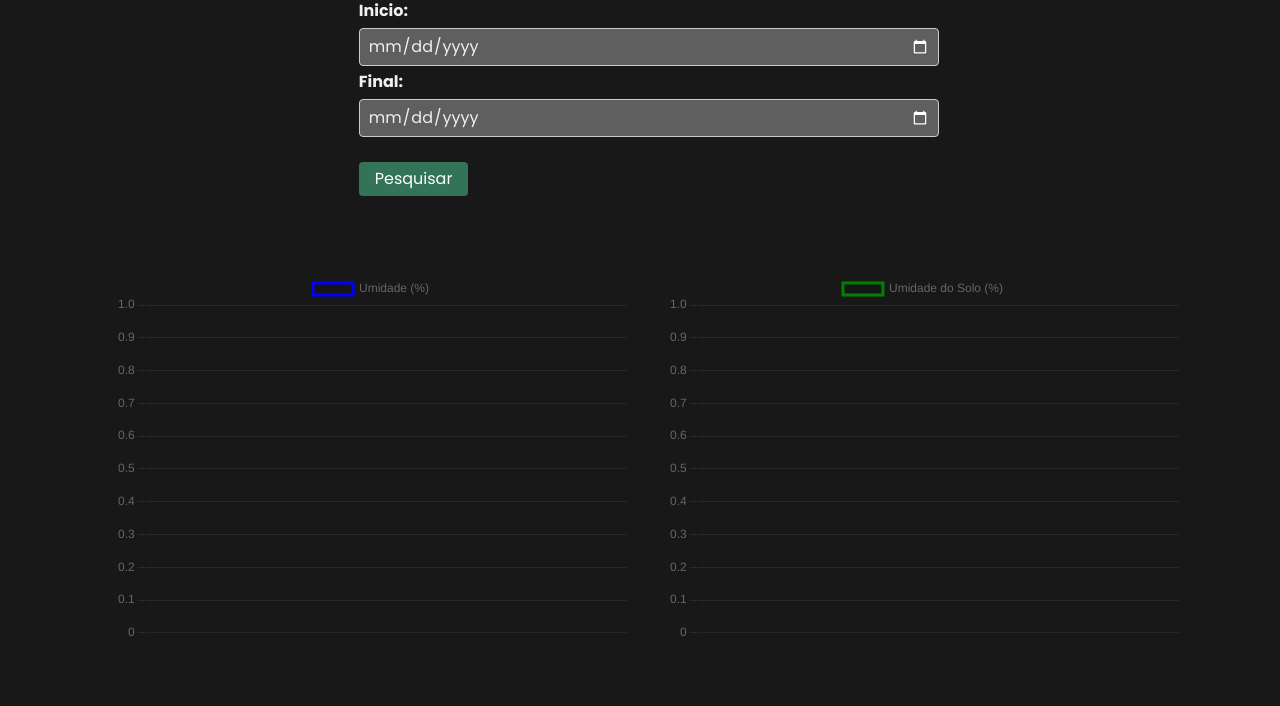
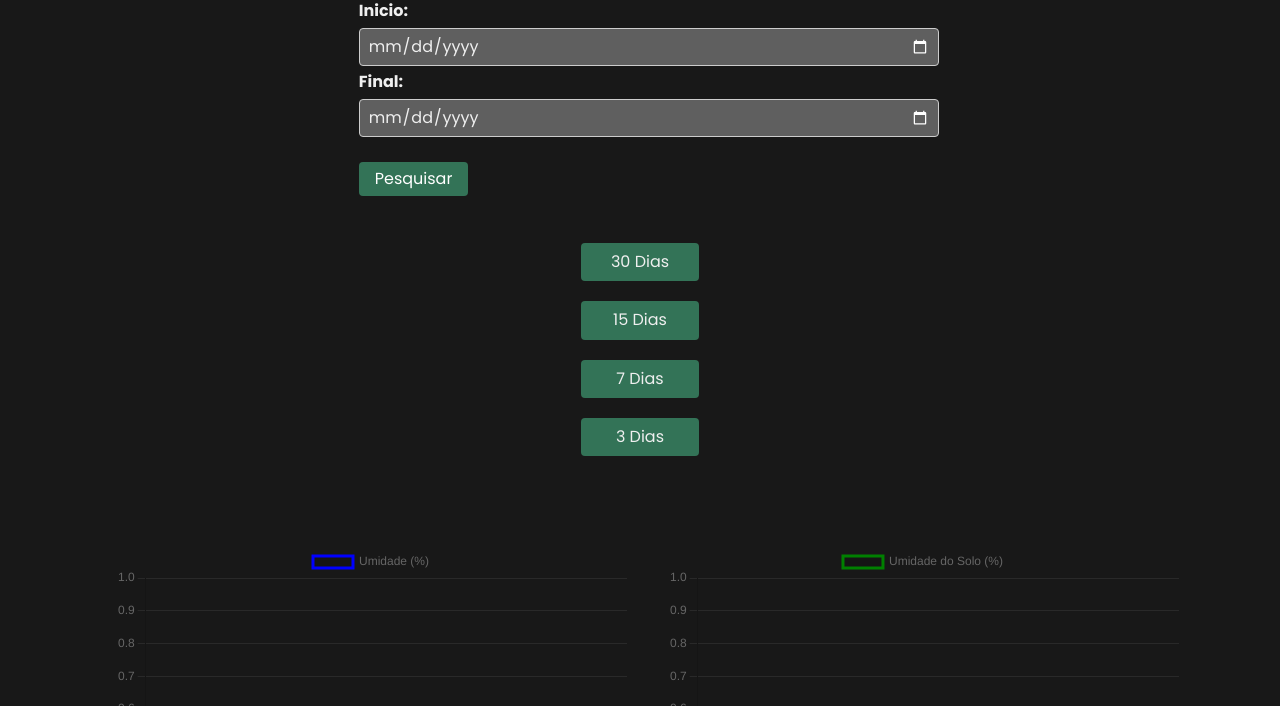
Before and after one commit to joaosuzuki98/1_sem_api_fatec, a Flask app: template templates/statistics.html in a window 1280 px wide. Shown: the part 326-1032 px from the top of the page. Run offline with Flask 3, Linux system fonts and the light colour scheme; the template is opened without the code that fills it: most values are stand-ins (such as "Sample title", 1, 10 or a date in 2020); some libraries are stand-ins or nearby versions.

Commit message:
Adicionando os botões de filtros rápidos

```diff
--- a/app.py
+++ b/app.py
@@ -99,33 +99,34 @@ def del_dia():
 
 @app.route("/statistics", methods=["GET", "POST"])
 def statistics():
-    lista = ['2023-09-14','2023-09-18']
-    listad=[]
+    lista = []
     if request.method == "POST":
-        date = str(request.form["data"]).split("-")
+        interval = request.form.get("interval")
+        if interval:
+            interval = int(interval)
+            end_date = datetime.now()
+            start_date = end_date - timedelta(days=interval)
+            lista = [(start_date + timedelta(days=i)).strftime('%Y-%m-%d') for i in range((end_date - start_date).days + 1)]
+        else:
+            date = str(request.form["data"]).split("-")
+            dia = int(date[2])
+            mes = int(date[1])
+            ano = int(date[0])
+            datef = str(request.form["dataf"]).split("-")
+            diaf = int(datef[2])
+            mesf = int(datef[1])
+            anof = int(datef[0])
 
-        dia = int(date[2])
-        mes = int(date[1])
-        ano = int(date[0])
-        datef = str(request.form["dataf"]).split("-")
+            start_date = datetime(ano, mes, dia)
+            end_date = datetime(anof, mesf, diaf)
 
-        diaf = int(datef[2])
-        mesf = int(datef[1])
-        anof = int(datef[0])
-
-        start_date = datetime(ano, mes, dia)
-        end_date = datetime(anof, mesf, diaf)
-
-        lista = []
-
-        current_date = start_date
-        while current_date <= end_date:
-            lista.append(current_date.strftime('%Y-%m-%d'))
-            current_date += timedelta(days=1)
+            current_date = start_date
+            while current_date <= end_date:
+                lista.append(current_date.strftime('%Y-%m-%d'))
+                current_date += timedelta(days=1)
 
         print(lista)
 
-    print(lista,"1")
     listasoilh = []
     listaambienth = []
     listaambientt = []
@@ -133,13 +134,11 @@ def statistics():
 
     for date_str in lista:
         try:
-            # Converter a string de data para um objeto date
             dia = datetime.strptime(date_str, '%Y-%m-%d').date()
         except ValueError:
             return jsonify({"error": "Invalid date format. Use YYYY-MM-DD."}), 400
-    for dia in lista:
+
         dados_por_dia = db.session.query(Data).filter_by(date=dia).all()
-
         if not dados_por_dia:
             return jsonify({"message": f"No data found for {dia}."})
 
--- a/static/css/style.css
+++ b/static/css/style.css
@@ -470,6 +470,20 @@ input[type="submit"]:hover {
     #searchBar {
         width: 95%;
     }
+    .btn-interval {
+        padding: 8px 16px;
+        font-size: 14px;
+    }
+
+    .btn-interval-container {
+        flex-direction: column;
+        align-items: center;
+    }
+
+    .btn-interval {
+        margin: 5px 0;
+        width: 100%;
+    }
 }
 
 @media screen and (min-width: 736px) {
@@ -480,6 +494,20 @@ input[type="submit"]:hover {
     .next-btn {
         display: block !important;
         color: var(--blue-color) !important;
+    }
+    .btn-interval {
+        padding: 8px 16px;
+        font-size: 14px;
+    }
+
+    .btn-interval-container {
+        flex-direction: column;
+        align-items: center;
+    }
+
+    .btn-interval {
+        margin: 5px 0;
+        width: 100%;
     }
 }
 
@@ -495,17 +523,59 @@ input[type="submit"]:hover {
     #download-btn {
         position: relative;
     }
+    .btn-interval {
+        padding: 8px 16px;
+        font-size: 14px;
+    }
+
+    .btn-interval-container {
+        flex-direction: column;
+        align-items: center;
+    }
+
+    .btn-interval {
+        margin: 5px 0;
+        width: 100%;
+    }
 }
 
 @media screen and (min-width: 1396px) {
     #download-btn {
         position: relative;
     }
+    .btn-interval {
+        padding: 8px 16px;
+        font-size: 14px;
+    }
+
+    .btn-interval-container {
+        flex-direction: column;
+        align-items: center;
+    }
+
+    .btn-interval {
+        margin: 5px 0;
+        width: 100%;
+    }
 }
 
 @media screen and (max-height: 766px) {
     #download-btn {
         bottom: -170%;
+    }
+    .btn-interval {
+        padding: 8px 16px;
+        font-size: 14px;
+    }
+
+    .btn-interval-container {
+        flex-direction: column;
+        align-items: center;
+    }
+
+    .btn-interval {
+        margin: 5px 0;
+        width: 100%;
     }
 }
 
@@ -517,4 +587,46 @@ input[type="submit"]:hover {
     #aviso-del {
         font-size: 24px;
     }
+    .btn-interval {
+        padding: 8px 16px;
+        font-size: 14px;
+    }
+
+    .btn-interval-container {
+        flex-direction: column;
+        align-items: center;
+    }
+
+    .btn-interval {
+        margin: 5px 0;
+        width: 100%;
+    }
 }
+.btn-interval {
+    padding: 10px 20px;
+    margin: 10px;
+    background-color: #337357;
+    color: var(--white-color);
+    border: none;
+    border-radius: 4px;
+    cursor: pointer;
+    transition: background-color 0.3s, transform 0.3s;
+    font-family: "Poppins";
+    font-size: 16px;
+
+}
+
+.btn-interval:hover {
+    background-color: var(--blue-color);
+    transform: scale(1.05);
+}
+
+.btn-interval:focus {
+    outline: none;
+}
+
+.btn-interval-container {
+    display: flex;
+    justify-content: center;
+    margin: 20px 0;
+}
--- a/templates/statistics.html
+++ b/templates/statistics.html
@@ -1,25 +1,24 @@
 {% extends "base.html" %}
 
 {% block content %}
-
 <p>Visualização de gráficos</p>
-   <div class="form"> <form action="/statistics" id="center" method="post" id="searchForm">
+<div class="form">
+    <form action="/statistics" id="center" method="post" id="searchForm">
         <label for="month" class="formitem">Inicio:</label>
-
-    <input type="date" class="datei formitem" name="data"> <!-- Campo de entrada de data adicionado -->
+        <input type="date" class="datei formitem" name="data">
         <label for="month" class="formitem">Final:</label>
-    <input type="date" class="datei formitem" name="dataf"> <!-- Campo de entrada de data adicionado -->
-
-    <!--
-    <select id="month" name="codigo_mes">
-        <option value="01">Janeiro</option>
-        <option value="02">Fevereiro</option>
-        <option value="03">Março</option>
-    </select>
-  -->
+        <input type="date" class="datei formitem" name="dataf">
         <input type="submit" class="formbtn" value="Pesquisar">
     </form>
 </div>
+
+<div class="btn-interval-container">
+    <button class="btn-interval" onclick="setDateRange(30)">30 Dias</button>
+    <button class="btn-interval" onclick="setDateRange(15)">15 Dias</button>
+    <button class="btn-interval" onclick="setDateRange(7)">7 Dias</button>
+    <button class="btn-interval" onclick="setDateRange(3)">3 Dias</button>
+</div>
+
 <div id="chart-container">
     <canvas id="myChart" class="grafico"></canvas>
     <canvas id="anotherChart" class="grafico"></canvas>
@@ -31,30 +30,39 @@
 <a id="download-btn" href>
     <svg width="24" heigh="24" viewBox="0 0 24 24" fill="none" xmlns="http://www.w3.org/2000/svg"><g id="SVGRepo_bgCarrier" stroke-width="0"></g><g id="SVGRepo_tracerCarrier" stroke-linecap="round" stroke-linejoin="round"></g><g id="SVGRepo_iconCarrier"> <path d="M17 9.00195C19.175 9.01406 20.3529 9.11051 21.1213 9.8789C22 10.7576 22 12.1718 22 15.0002V16.0002C22 18.8286 22 20.2429 21.1213 21.1215C20.2426 22.0002 18.8284 22.0002 16 22.0002H8C5.17157 22.0002 3.75736 22.0002 2.87868 21.1215C2 20.2429 2 18.8286 2 16.0002L2 15.0002C2 12.1718 2 10.7576 2.87868 9.87889C3.64706 9.11051 4.82497 9.01406 7 9.00195" stroke="#efefef" stroke-width="1.5" stroke-linecap="round"></path> <path d="M12 2L12 15M12 15L9 11.5M12 15L15 11.5" stroke="#efefef" stroke-width="1.5" stroke-linecap="round" stroke-linejoin="round"></path> </g></svg>
 </a>
+
 <script>
+    function setDateRange(days) {
+        let today = new Date();
+        let startDate = new Date();
+        startDate.setDate(today.getDate() - days);
+
+        document.querySelector('input[name="data"]').value = startDate.toISOString().split('T')[0];
+        document.querySelector('input[name="dataf"]').value = today.toISOString().split('T')[0];
+    }
+
     const labels = {
         dias: {{ lista | safe }}.flat()
     };
     const soilHumidityData = {
         soil_humidity: {{ listasoilh | safe }}.flat()
     };
-
     const ambientHumidityData = {
-    ambient_humidity: {{listaambienth}}.flat()
+        ambient_humidity: {{ listaambienth | safe }}.flat()
+    };
+    const ambientTemperatureData = {
+        ambient_temperature: {{ listaambientt | safe }}.flat()
+    };
+    const waterVolumeData = {
+        water_volume: {{ listawater | safe }}.flat()
     };
 
-const ambientTemperatureData = {
-    ambient_temperature: {{listaambientt}}.flat()
-};
-
-const waterVolumeData = {
-    water_volume: {{listawater}}.flat()
-};
     console.log(soilHumidityData.soil_humidity);
     console.log(ambientHumidityData.ambient_humidity);
     console.log(ambientTemperatureData.ambient_temperature);
     console.log(waterVolumeData.water_volume);
     console.log(labels.dias);
+
     var myChart = new Chart(
         document.getElementById('myChart'), {
             type: 'line',
@@ -84,7 +92,8 @@ const waterVolumeData = {
                     }
                 }
             }
-    });
+        }
+    );
 
     var anotherChart = new Chart(
         document.getElementById('anotherChart'), {
@@ -115,7 +124,8 @@ var anotherChart = new Chart(
                     }
                 }
             }
-    });
+        }
+    );
 
     var evenAnotherChart = new Chart(
         document.getElementById('evenAnotherChart'), {
@@ -146,18 +156,19 @@ var evenAnotherChart = new Chart(
                     }
                 }
             }
-    });
+        }
+    );
 
     var oneLastChart = new Chart(
         document.getElementById('oneLastChart'), {
             type: 'line',
             data: {
-            labels: labels.dias  ,
+                labels: labels.dias,
                 datasets: [{
                     label: 'Temperatura Ambiente (°C)',
                     data: ambientTemperatureData.ambient_temperature,
                     borderColor: 'purple',
-                fill: false,
+                    fill: false
                 }]
             },
             options: {
@@ -177,7 +188,7 @@ var oneLastChart = new Chart(
                     }
                 }
             }
-    });
-
+        }
+    );
 </script>
 {% endblock %}
```
Lines whose indentation alone changed are shown as unchanged.
